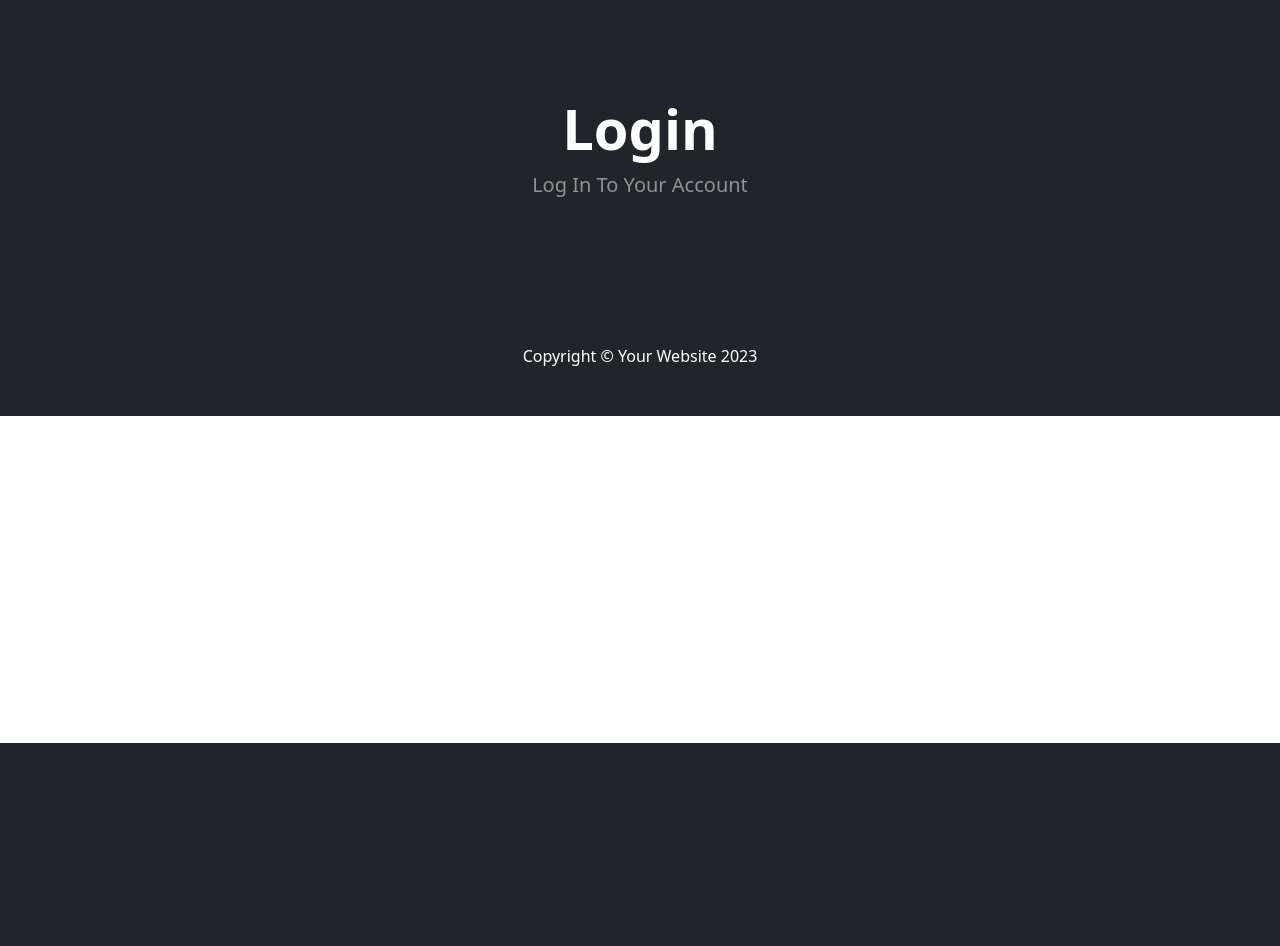
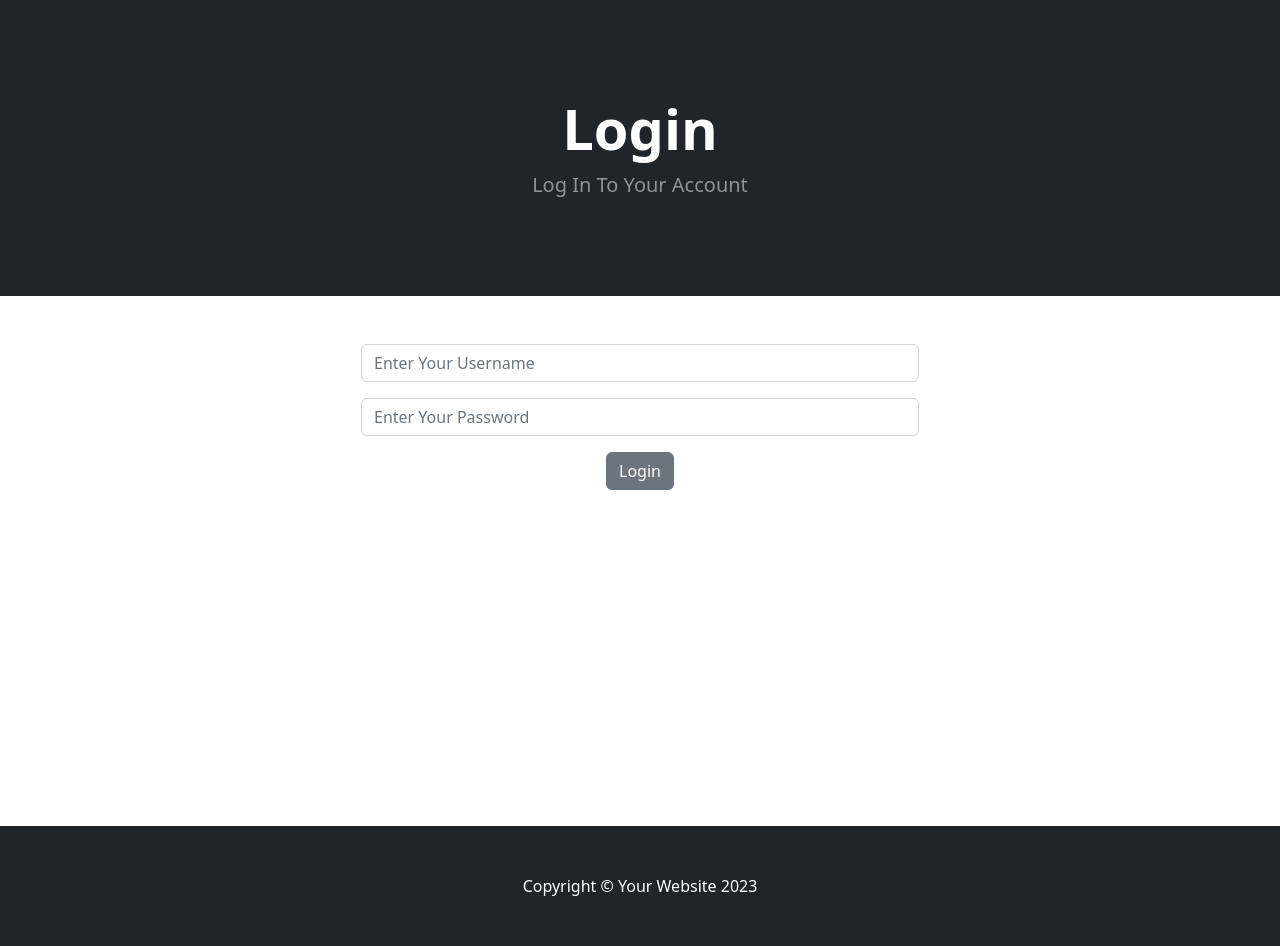
Before and after one commit to ivantverdy/astro_shop, a Django app: page /login/ in a window 1280 px wide. Shown: the part 57-1003 px from the top of the page. Before the commit the page ends 800 px from the top, so only its background shows below. Run offline with Django 5.2, Linux system fonts and the light colour scheme; some libraries are stand-ins or nearby versions.

Commit message:
added login page

```diff
--- a/django_shop/astro_shop/templates/login.html
+++ b/django_shop/astro_shop/templates/login.html
@@ -10,4 +10,33 @@
         </div>
     </div>
 </header>
+<div class="container">
+    <div class="row">
+        <div style="text-align: center;">
+            <br/><br/>
+            <div class="col-md-6 offset-md-3">
+
+                <form method="post" action="{% url 'login' %}">
+                    {% csrf_token %}
+                    <div class="mb-3">
+
+                        <input type="text" class="form-control" name="username" placeholder="Enter Your Username">
+
+                    </div>
+                    <div class="mb-3">
+                        <input type="password" class="form-control" name="password" placeholder="Enter Your Password">
+                    </div>
+                    <button type="submit" class="btn btn-secondary">Login</button>
+                </form>
+                <br/><br/>
+                <br/><br/>
+                <br/><br/>
+                <br/><br/>
+                <br/><br/>
+                <br/><br/>
+                <br/><br/>
+            </div>
+        </div>
+    </div>
+</div>
 {% endblock %}
--- a/django_shop/astro_shop/templates/navbar.html
+++ b/django_shop/astro_shop/templates/navbar.html
@@ -11,10 +11,11 @@
                 <li class="nav-item"><a class="nav-link" href="{% url 'about'%}">About</a></li>
 
                 {% if user.is_authenticated%}
-                <li class="nav-item"><a class="nav-link" href="{% url 'about'%}">Logout</a></li>
+                <li class="nav-item"><a class="nav-link" href="{% url 'logout'%}">Logout</a></li>
                 {% else %}
-                <li class="nav-item"><a class="nav-link" href="{% url 'about'%}">Login</a></li>
+                <li class="nav-item"><a class="nav-link" href="{% url 'login'%}">Login</a></li>
                 {% endif %}
+
                 <li class="nav-item dropdown">
                     <a class="nav-link dropdown-toggle" id="navbarDropdown" href="#" role="button"
                        data-bs-toggle="dropdown" aria-expanded="false">Shop</a>
```
